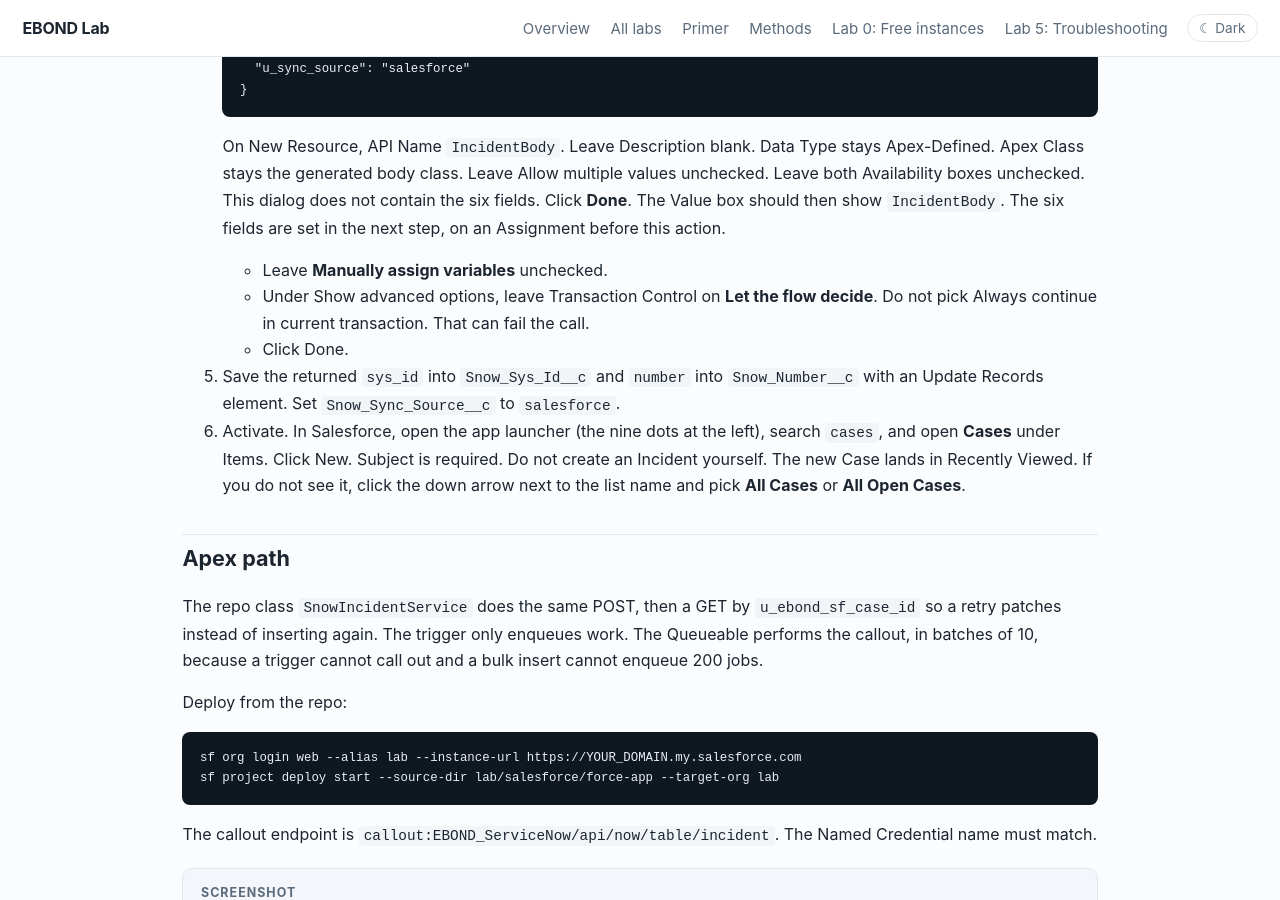
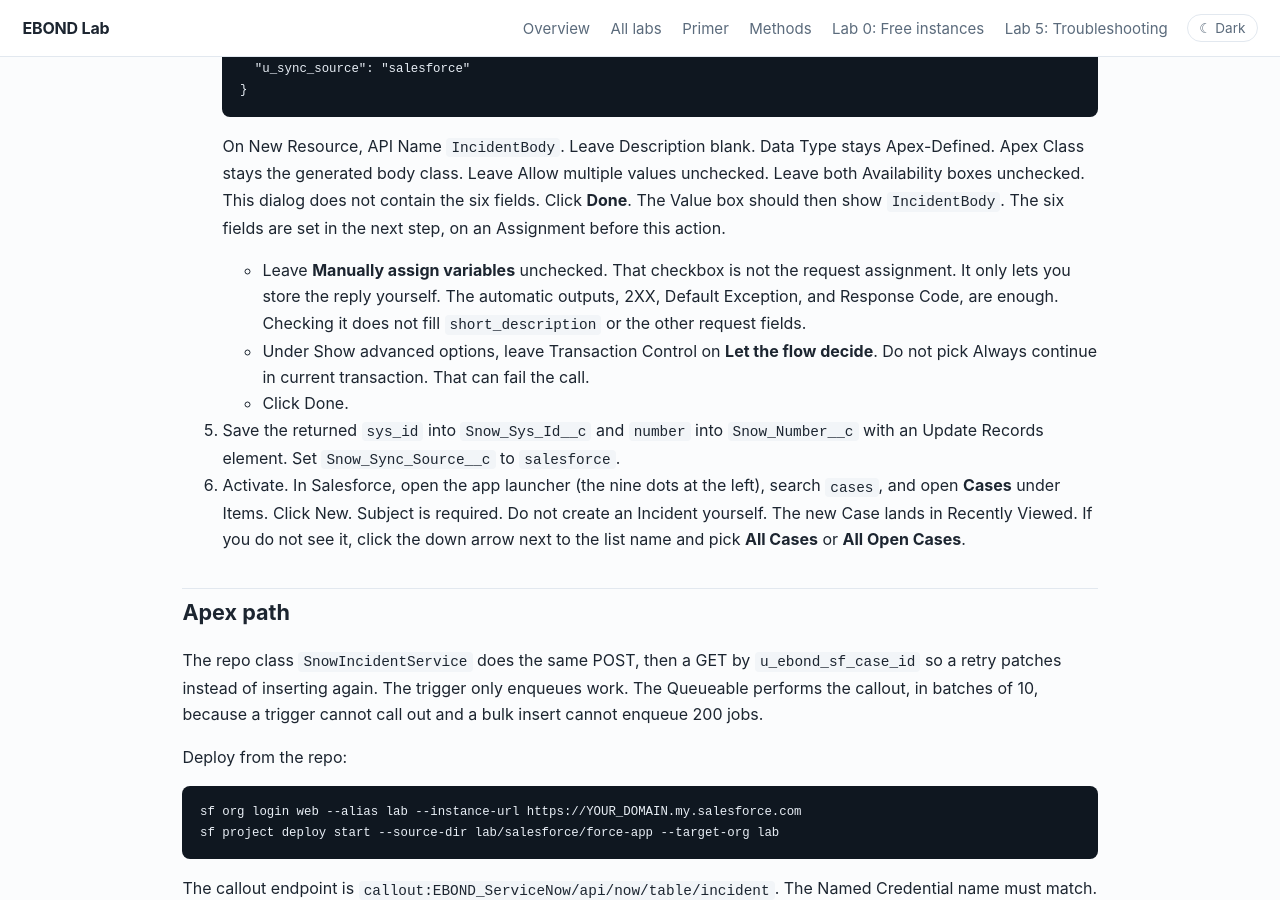
Before and after one commit to eltonaguiar/EBOND_ServiceNowSalesforce, a Jekyll site: the page built from site/labs/02-salesforce-to-snow.md, in a window 1280 px wide and 900 px high, scrolled down 8567 px. Built offline with Jekyll 4.4.1, drawn with Linux system fonts in a browser that asks for light colours.

Commit message:
Say not to check Manually assign variables for the request body.

````diff
--- a/site/labs/02-salesforce-to-snow.md
+++ b/site/labs/02-salesforce-to-snow.md
@@ -276,7 +276,7 @@ Use this only if you picked Flow above.
    ```
 
    On New Resource, API Name `IncidentBody`. Leave Description blank. Data Type stays Apex-Defined. Apex Class stays the generated body class. Leave Allow multiple values unchecked. Leave both Availability boxes unchecked. This dialog does not contain the six fields. Click **Done**. The Value box should then show `IncidentBody`. The six fields are set in the next step, on an Assignment before this action.
-   - Leave **Manually assign variables** unchecked.
+   - Leave **Manually assign variables** unchecked. That checkbox is not the request assignment. It only lets you store the reply yourself. The automatic outputs, 2XX, Default Exception, and Response Code, are enough. Checking it does not fill `short_description` or the other request fields.
    - Under Show advanced options, leave Transaction Control on **Let the flow decide**. Do not pick Always continue in current transaction. That can fail the call.
    - Click Done.
 5. Save the returned `sys_id` into `Snow_Sys_Id__c` and `number` into `Snow_Number__c` with an Update Records element. Set `Snow_Sync_Source__c` to `salesforce`.
````
